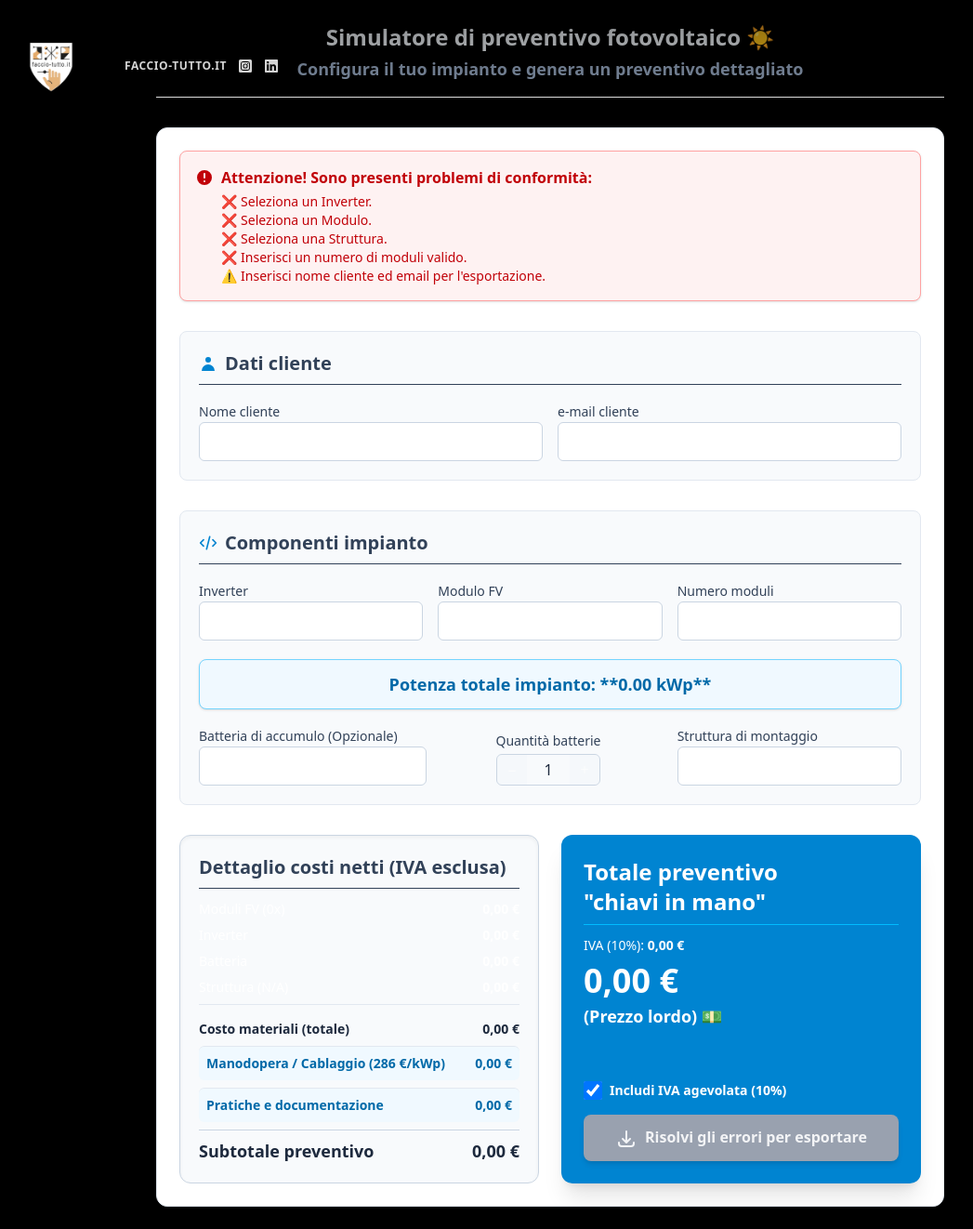
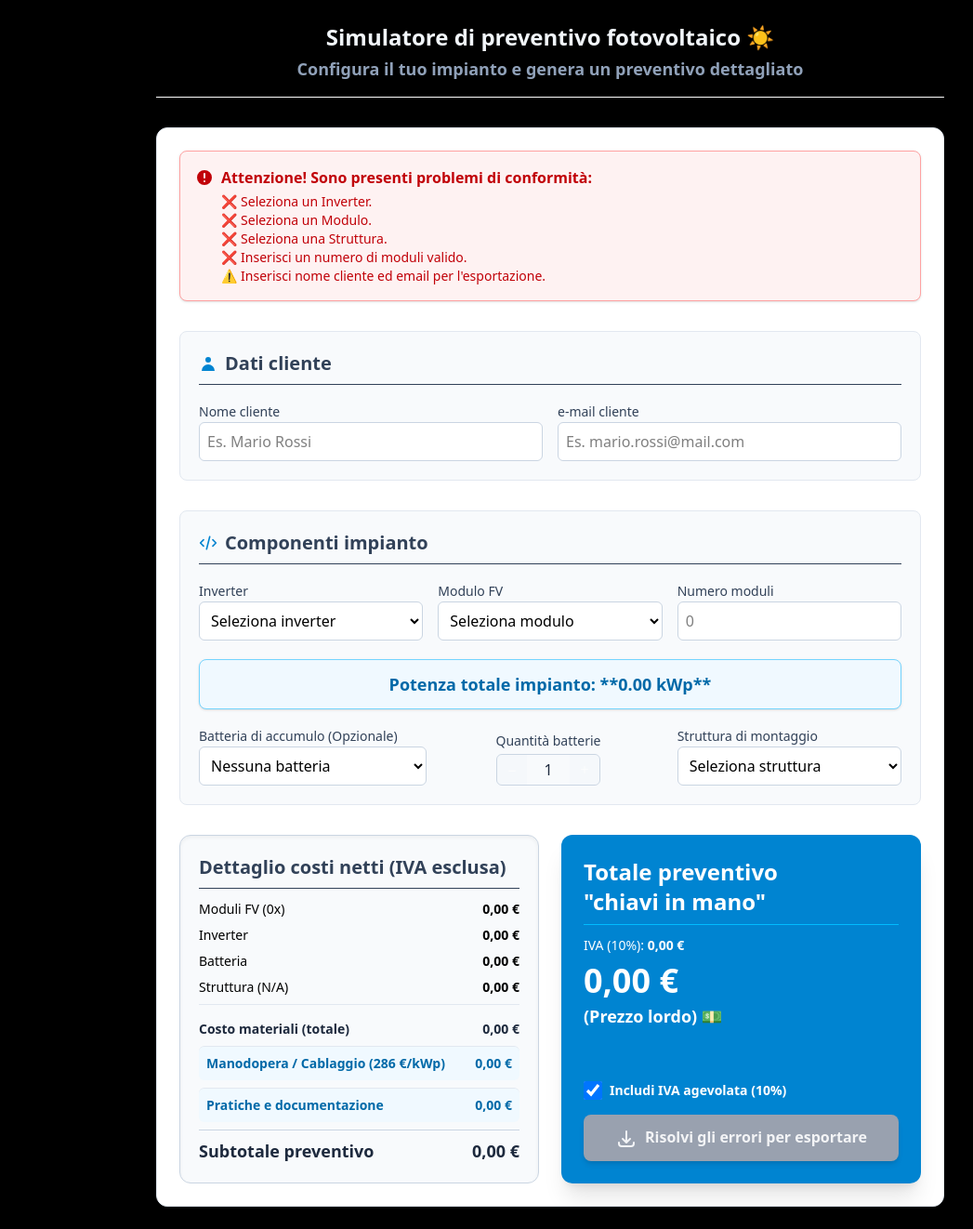
Before and after one commit to faccio-tutto/faccio-tutto, a Next.js app: page /preventivoFV in a window 1280 px wide. Shown: the whole page at 93% size, without its empty margins (48-1095 px from the left). Built offline with nearby package versions, Linux system fonts and the light colour scheme.

Commit message:
Modifica configuratore FV

```diff
--- a/app/preventivoFV/page.tsx
+++ b/app/preventivoFV/page.tsx
@@ -249,20 +249,6 @@ const prices = useMemo(() => {
 
       <div className="p-6 space-y-8 bg-white rounded-xl shadow-2xl border border-slate-200">
 
-          {/* Navbar Minimal Tesla Style */}
-                <nav className="absolute top-0 left-0 w-full text-white py-4 px-6 md:px-12 flex justify-between items-center z-40 bg-gradient-to-b from-black/50 to-transparent">
-                  <div className="flex items-center gap-6">
-                    <a href="/" className="transition hover:opacity-80">
-                      <Image src="/logo faccio tutto 3.png" alt="Logo Faccio Tutto" width={110} height={110} className="rounded" />
-                    </a>
-                    <div className="hidden sm:flex items-center gap-3 text-xs tracking-wider uppercase font-bold text-neutral-300">
-                      <span>faccio-tutto.it</span>
-                      <a href="https://www.instagram.com/infofacciotutto/" target="_blank" rel="noopener noreferrer" className="hover:text-white transition"><FaInstagramSquare className="text-base" /></a>
-                      <a href="https://www.linkedin.com/company/faccio-tutto/" target="_blank" rel="noopener noreferrer" className="hover:text-white transition"><FaLinkedin className="text-base" /></a>
-                    </div>
-                  </div>
-                </nav>
-
 
         {/* MESSAGGI DI ERRORE / VALIDAZIONE */}
         {errors.length > 0 && (
@@ -288,7 +274,7 @@ const prices = useMemo(() => {
                   type="text"
                   value={cliente}
                   onChange={e=>setCliente(e.target.value)}
-                  className="w-full border border-slate-300 p-2 rounded-md bg-white focus:ring-sky-500 focus:border-sky-500 transition duration-150"
+                  className="w-full border border-slate-300 p-2 rounded-md bg-white text-black focus:ring-sky-500 focus:border-sky-500 transition duration-150"
                   placeholder="Es. Mario Rossi"
                 />
               </label>
@@ -298,7 +284,7 @@ const prices = useMemo(() => {
                   type="email"
                   value={email}
                   onChange={e=>setEmail(e.target.value)}
-                  className="w-full border border-slate-300 p-2 rounded-md bg-white focus:ring-sky-500 focus:border-sky-500 transition duration-150"
+                  className="w-full border border-slate-300 p-2 rounded-md bg-white text-black focus:ring-sky-500 focus:border-sky-500 transition duration-150"
                   placeholder="Es. mario.rossi@mail.com"
                 />
               </label>
@@ -319,11 +305,11 @@ const prices = useMemo(() => {
                 <select
                   value={selectedInverter}
                   onChange={e=>setSelectedInverter(e.target.value)}
-                  className="w-full border border-slate-300 p-2 rounded-md bg-white focus:ring-sky-500 focus:border-sky-500 transition duration-150"
+                  className="w-full border border-slate-300 p-2 rounded-md bg-white text-black focus:ring-sky-500 focus:border-sky-500 transition duration-150"
                 >
                   <option value={DEFAULT_SELECTION_ID} disabled hidden={selectedInverter !== DEFAULT_SELECTION_ID}>Seleziona inverter</option>
                  {inverterList.map(i =>
-<option key={i.id} value={i.id}>
+<option key={i.id} value={i.id} className="text-black">
 {i.brand} {i.modello ? `- ${i.modello}` : ""} ({i.powerKw} kW) — {formatEuro(i.price)}
 </option>
 )}
@@ -336,11 +322,11 @@ const prices = useMemo(() => {
                 <select
                   value={selectedModulo}
                   onChange={e=>setSelectedModulo(e.target.value)}
-                  className="w-full border border-slate-300 p-2 rounded-md bg-white focus:ring-sky-500 focus:border-sky-500 transition duration-150"
+                  className="w-full border border-slate-300 p-2 rounded-md bg-white text-black focus:ring-sky-500 focus:border-sky-500 transition duration-150"
                 >
                   <option value={DEFAULT_SELECTION_ID} disabled hidden={selectedModulo !== DEFAULT_SELECTION_ID}>Seleziona modulo</option>
                  {moduloList.map(m =>
-<option key={m.id} value={m.id}>
+<option key={m.id} value={m.id} className="text-black">
 {m.brand} {m.modello ? `- ${m.modello}` : ""} ({m.powerW} W) — {formatEuro(m.price)}
 </option>
 )}
@@ -356,7 +342,7 @@ const prices = useMemo(() => {
       value={moduleCount === 0 ? "" : moduleCount}
       min={0}
       onChange={e => setModuleCount(e.target.value === "" ? 0 : Number(e.target.value))}
-      className="w-full border border-slate-300 p-2 rounded-md bg-white focus:ring-sky-500 focus:border-sky-500 transition duration-150"
+      className="w-full border border-slate-300 text-black p-2 rounded-md bg-white focus:ring-sky-500 focus:border-sky-500 transition duration-150"
       placeholder="0"
     />
   </label>
@@ -379,12 +365,12 @@ const prices = useMemo(() => {
     <select
       value={selectedBatteria}
       onChange={e => setSelectedBatteria(e.target.value)}
-      className="w-full border border-slate-300 p-2 rounded-md bg-white focus:ring-sky-500 focus:border-sky-500"
+      className="w-full border border-slate-300 p-2 rounded-md bg-white text-black focus:ring-sky-500 focus:border-sky-500"
     >
       <option value={DEFAULT_SELECTION_ID}>Nessuna batteria</option>
 
       {filteredBatteriaList.map(b => (
-<option key={b.id} value={b.id}>
+<option key={b.id} value={b.id} className="text-black">
 {b.brand} {b.modello ? `- ${b.modello}` : ""} ({b.capacityKwh} kWh) — {formatEuro(b.price)}
 </option>
 ))}
@@ -439,10 +425,10 @@ const prices = useMemo(() => {
                 <select
                   value={selectedStruttura}
                   onChange={e=>setSelectedStruttura(e.target.value)}
-                  className="w-full border border-slate-300 p-2 rounded-md bg-white focus:ring-sky-500 focus:border-sky-500 transition duration-150"
+                  className="w-full border border-slate-300 p-2 rounded-md bg-white text-black focus:ring-sky-500 focus:border-sky-500 transition duration-150"
                 >
                   <option value={DEFAULT_SELECTION_ID} disabled hidden={selectedStruttura !== DEFAULT_SELECTION_ID}>Seleziona struttura</option>
-                  {strutturaList.map(s => <option key={s.id} value={s.id}>{s.type} — {formatEuro(s.price)} Totale</option>)}
+                  {strutturaList.map(s => <option key={s.id} value={s.id} className="text-black">{s.type} — {formatEuro(s.price)} Totale</option>)}
                 </select>
               </label>
             </div>
@@ -456,22 +442,22 @@ const prices = useMemo(() => {
             <h3 className="font-bold text-xl text-slate-700 mb-3 border-b pb-2">Dettaglio costi netti (IVA esclusa)</h3>
            <ul className="text-sm space-y-2">
 
-  <li className="flex justify-between items-center">
+  <li className="flex justify-between items-center text-black">
     <span>Moduli FV ({moduleCount}x)</span>
     <b>{formatEuro(prices.modulesPrice)}</b>
   </li>
 
-  <li className="flex justify-between items-center">
+  <li className="flex justify-between items-center text-black">
     <span>Inverter</span>
     <b>{formatEuro(prices.inverterPrice)}</b>
   </li>
 
-  <li className="flex justify-between items-center">
+  <li className="flex justify-between items-center text-black">
    <span>Batteria {selectedBatteriaObj ? `(${batteryQuantity}x)` : ""}</span>
     <b>{formatEuro(prices.batteryPrice)}</b>
   </li>
 
-  <li className="flex justify-between items-center border-b border-slate-200 pb-2">
+  <li className="flex justify-between items-center text-black border-b border-slate-200 pb-2">
     <span>Struttura ({selectedStrutturaObj?.type || "N/A"})</span>
     <b>{formatEuro(prices.structurePrice)}</b>
   </li>
```
